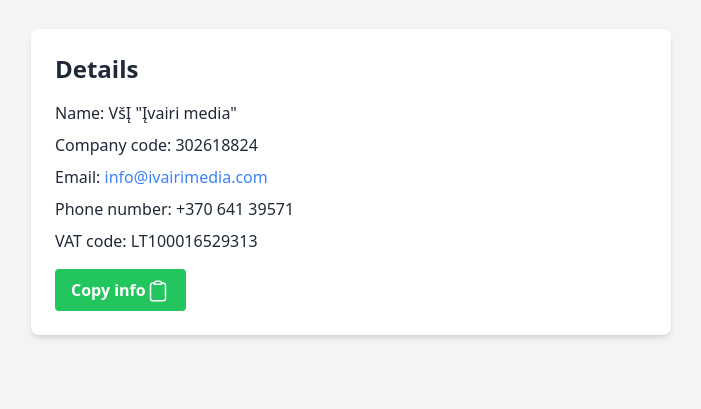
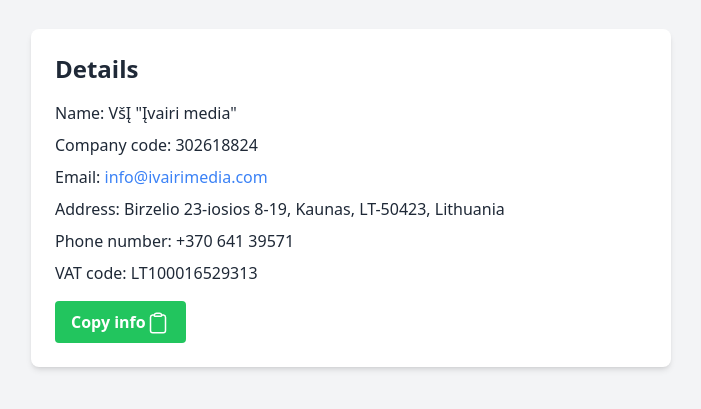
Before and after one commit to ivairimedia/ivairimedia.github.io, a plain HTML site: page en.html in a window 1280 px wide. Shown: the part 111-520 px from the top of the page, without its empty margins (289-990 px from the left). Drawn offline with Linux system fonts and the light colour scheme.

Commit message:
Add english address

```diff
--- a/en.html
+++ b/en.html
@@ -25,6 +25,7 @@
           Email:
           <a href="mailto:info@ivairimedia.com" class="text-blue-500 hover:text-blue-700">info@ivairimedia.com</a>
         </div>
+        <div class="mb-2">Address: Birzelio 23-iosios 8-19, Kaunas, LT-50423, Lithuania</div>
         <div class="mb-2">Phone number: +370 641 39571</div>
         <div class="mb-4">VAT code: LT100016529313</div>
         <button
```
